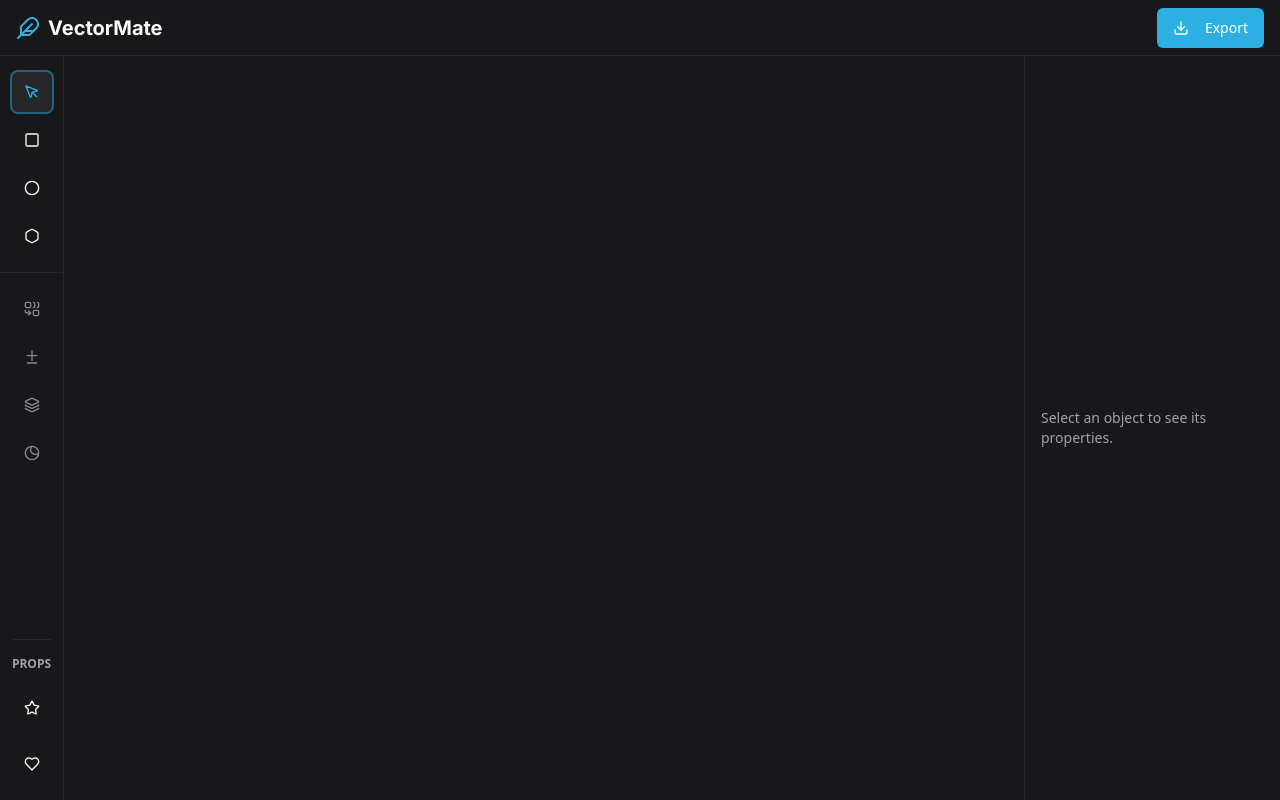
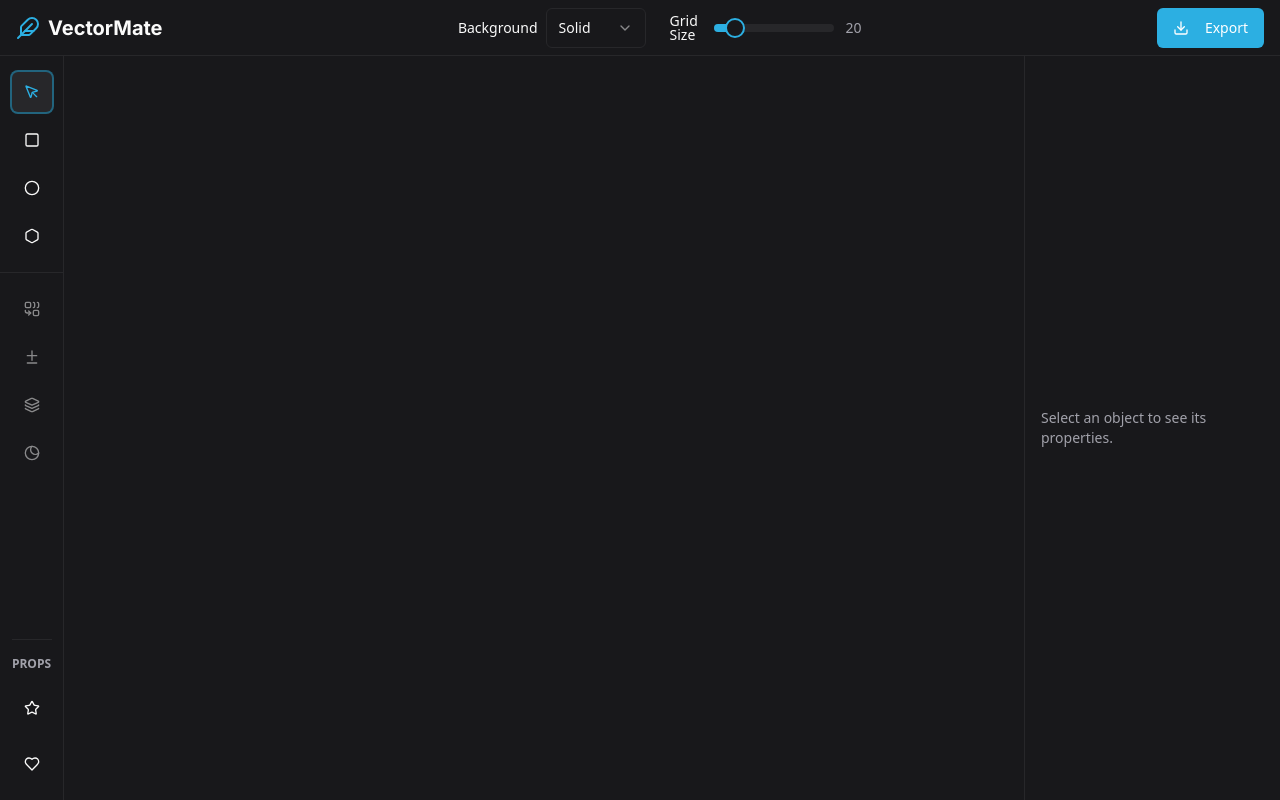
Before and after one commit to EV-OD/vectormate_js_version, a Next.js app: page / in a window 1280 px wide. Built offline with nearby package versions, Linux system fonts and the light colour scheme.

Commit message:
now make a topbar where user can change how cnavas should look like grid

```diff
--- a/src/components/canvas.tsx
+++ b/src/components/canvas.tsx
@@ -1,7 +1,7 @@
 'use client';
 
 import React, { useRef, useMemo } from 'react';
-import { type Shape, type Tool, type InteractionState, type Handle, PolygonShape, ShapeType } from '@/lib/types';
+import { type Shape, type Tool, type InteractionState, type Handle, PolygonShape, ShapeType, CanvasView } from '@/lib/types';
 import { cn } from '@/lib/utils';
 import { nanoid } from 'nanoid';
 
@@ -16,6 +16,7 @@ type CanvasProps = {
   interactionState: InteractionState;
   setInteractionState: (state: InteractionState) => void;
   setContextMenu: (menu: { x: number; y: number; shapeId: string } | null) => void;
+  canvasView: CanvasView;
 };
 
 const SELECTION_COLOR = 'hsl(var(--primary))';
@@ -47,6 +48,7 @@ export function Canvas({
   interactionState,
   setInteractionState,
   setContextMenu,
+  canvasView,
 }: CanvasProps) {
   const svgRef = useRef<SVGSVGElement>(null);
 
@@ -256,7 +258,7 @@ export function Canvas({
     <svg
       id="vector-canvas"
       ref={svgRef}
-      className={cn("w-full h-full bg-background cursor-crosshair", {
+      className={cn("w-full h-full cursor-crosshair", {
         'cursor-grab': activeTool === 'select' && interactionState.type !== 'resizing',
         'cursor-grabbing': interactionState.type === 'moving' || interactionState.type === 'panning',
       })}
@@ -265,6 +267,28 @@ export function Canvas({
       onMouseUp={handleMouseUp}
       onContextMenu={handleContextMenu}
     >
+        <defs>
+            {canvasView.background === 'grid' && (
+              <pattern id="grid" width={canvasView.gridSize} height={canvasView.gridSize} patternUnits="userSpaceOnUse">
+                <path d={`M ${canvasView.gridSize} 0 L 0 0 0 ${canvasView.gridSize}`} fill="none" stroke="hsl(var(--border))" strokeWidth="0.5"/>
+              </pattern>
+            )}
+            {canvasView.background === 'dots' && (
+              <pattern id="dots" width={canvasView.gridSize} height={canvasView.gridSize} patternUnits="userSpaceOnUse">
+                <circle cx="1" cy="1" r="1" fill="hsl(var(--border))" />
+              </pattern>
+            )}
+        </defs>
+
+        <rect
+            width="100%"
+            height="100%"
+            fill={
+                canvasView.background === 'solid'
+                ? 'hsl(var(--background))'
+                : `url(#${canvasView.background})`
+            }
+        />
       <g>
         {shapes.map(shape => {
           const commonProps = {
@@ -278,9 +302,9 @@ export function Canvas({
 
           switch (shape.type) {
             case 'rectangle':
-              return <rect key={shape.id} x={shape.x} y={shape.y} width={shape.width} height={shape.height} {...commonProps} />;
+              return <rect key={shape.id} x={shape.x} y={shape.y} width={shape.width} height={shape.height} {...restProps} transform={rotateTransform} />;
             case 'circle':
-              return <ellipse key={shape.id} cx={shape.x + shape.width / 2} cy={shape.y + shape.height / 2} rx={shape.width / 2} ry={shape.height / 2} {...commonProps} />;
+              return <ellipse key={shape.id} cx={shape.x + shape.width / 2} cy={shape.y + shape.height / 2} rx={shape.width / 2} ry={shape.height / 2} {...restProps} transform={rotateTransform} />;
             case 'polygon': {
                 return <polygon key={shape.id} points={shape.points} transform={`translate(${shape.x} ${shape.y}) ${rotateTransform}`} {...restProps} />;
               }
--- a/src/components/header.tsx
+++ b/src/components/header.tsx
@@ -8,19 +8,56 @@ import {
   DropdownMenuContent,
   DropdownMenuItem,
   DropdownMenuTrigger,
-} from "@/components/ui/dropdown-menu"
+} from "@/components/ui/dropdown-menu";
+import { type CanvasView } from '@/lib/types';
+import { Select, SelectContent, SelectItem, SelectTrigger, SelectValue } from './ui/select';
+import { Label } from './ui/label';
+import { Slider } from './ui/slider';
+
 
 type AppHeaderProps = {
   onExport: (format: 'svg' | 'jpeg') => void;
+  canvasView: CanvasView;
+  onViewChange: (view: Partial<CanvasView>) => void;
 };
 
-export function AppHeader({ onExport }: AppHeaderProps) {
+export function AppHeader({ onExport, canvasView, onViewChange }: AppHeaderProps) {
   return (
     <header className="flex items-center justify-between h-14 px-4 border-b bg-card text-card-foreground shrink-0 z-10">
       <div className="flex items-center gap-2">
         <Feather className="w-6 h-6 text-primary" />
         <h1 className="text-xl font-bold font-headline">VectorMate</h1>
       </div>
+
+      <div className="flex items-center gap-6">
+        <div className="flex items-center gap-2">
+          <Label htmlFor="bg-style">Background</Label>
+          <Select value={canvasView.background} onValueChange={(value) => onViewChange({ background: value as CanvasView['background'] })}>
+              <SelectTrigger className="w-[100px]" id="bg-style">
+                  <SelectValue placeholder="Style" />
+              </SelectTrigger>
+              <SelectContent>
+                  <SelectItem value="solid">Solid</SelectItem>
+                  <SelectItem value="grid">Grid</SelectItem>
+                  <SelectItem value="dots">Dots</SelectItem>
+              </SelectContent>
+          </Select>
+        </div>
+        <div className="flex items-center gap-2 w-48">
+          <Label htmlFor="grid-size">Grid Size</Label>
+          <Slider
+              id="grid-size"
+              value={[canvasView.gridSize]}
+              onValueChange={([val]) => onViewChange({ gridSize: val })}
+              min={10}
+              max={100}
+              step={5}
+              disabled={canvasView.background === 'solid'}
+          />
+          <span className="text-sm text-muted-foreground w-8 text-right">{canvasView.gridSize}</span>
+        </div>
+      </div>
+
       <div className="flex items-center gap-2">
         <DropdownMenu>
           <DropdownMenuTrigger asChild>
--- a/src/components/vector-editor.tsx
+++ b/src/components/vector-editor.tsx
@@ -5,7 +5,7 @@ import { AppHeader } from '@/components/header';
 import { Toolbar } from '@/components/toolbar';
 import { Canvas } from '@/components/canvas';
 import { PropertiesPanel } from '@/components/properties-panel';
-import { type Shape, type Tool, type InteractionState, PolygonShape } from '@/lib/types';
+import { type Shape, type Tool, type InteractionState, PolygonShape, type CanvasView } from '@/lib/types';
 import { exportToSvg, exportToJpeg } from '@/lib/export';
 import { useToast } from '@/hooks/use-toast';
 import { nanoid } from 'nanoid';
@@ -86,6 +86,14 @@ export function VectorEditor() {
   const [contextMenu, setContextMenu] = useState<{ x: number; y: number; shapeId: string } | null>(null);
   const [clipboard, setClipboard] = useState<Shape[]>([]);
   const { toast } = useToast();
+  const [canvasView, setCanvasView] = useState<CanvasView>({
+    background: 'solid',
+    gridSize: 20,
+  });
+
+  const handleViewChange = useCallback((viewUpdate: Partial<CanvasView>) => {
+    setCanvasView(prev => ({ ...prev, ...viewUpdate }));
+  }, []);
 
   const handleExport = (format: 'svg' | 'jpeg') => {
     const canvasEl = document.getElementById('vector-canvas');
@@ -242,7 +250,7 @@ export function VectorEditor() {
 
   return (
     <div className="flex flex-col h-screen bg-muted/40 font-sans" onDrop={handleDrop} onDragOver={(e) => e.preventDefault()}>
-      <AppHeader onExport={handleExport} />
+      <AppHeader onExport={handleExport} canvasView={canvasView} onViewChange={handleViewChange} />
       <div className="flex flex-1 overflow-hidden">
         <Toolbar activeTool={activeTool} onToolSelect={setActiveTool} onBooleanOperation={applyBooleanOperation} disabled={selectedShapes.length < 2} />
         <main className="flex-1 relative bg-background shadow-inner">
@@ -257,6 +265,7 @@ export function VectorEditor() {
             interactionState={interactionState}
             setInteractionState={setInteractionState}
             setContextMenu={setContextMenu}
+            canvasView={canvasView}
           />
         </main>
         <PropertiesPanel
--- a/src/lib/types.ts
+++ b/src/lib/types.ts
@@ -38,3 +38,8 @@ export type InteractionState =
   | { type: 'resizing'; handle: Handle; startX: number; startY: number; initialShapes: Shape[]; aspectRatios: number[] }
   | { type: 'rotating'; startX: number; startY: number; initialShapes: Shape[] }
   | { type: 'panning', startX: number, startY: number };
+
+export type CanvasView = {
+  background: 'solid' | 'grid' | 'dots';
+  gridSize: number;
+};
```
